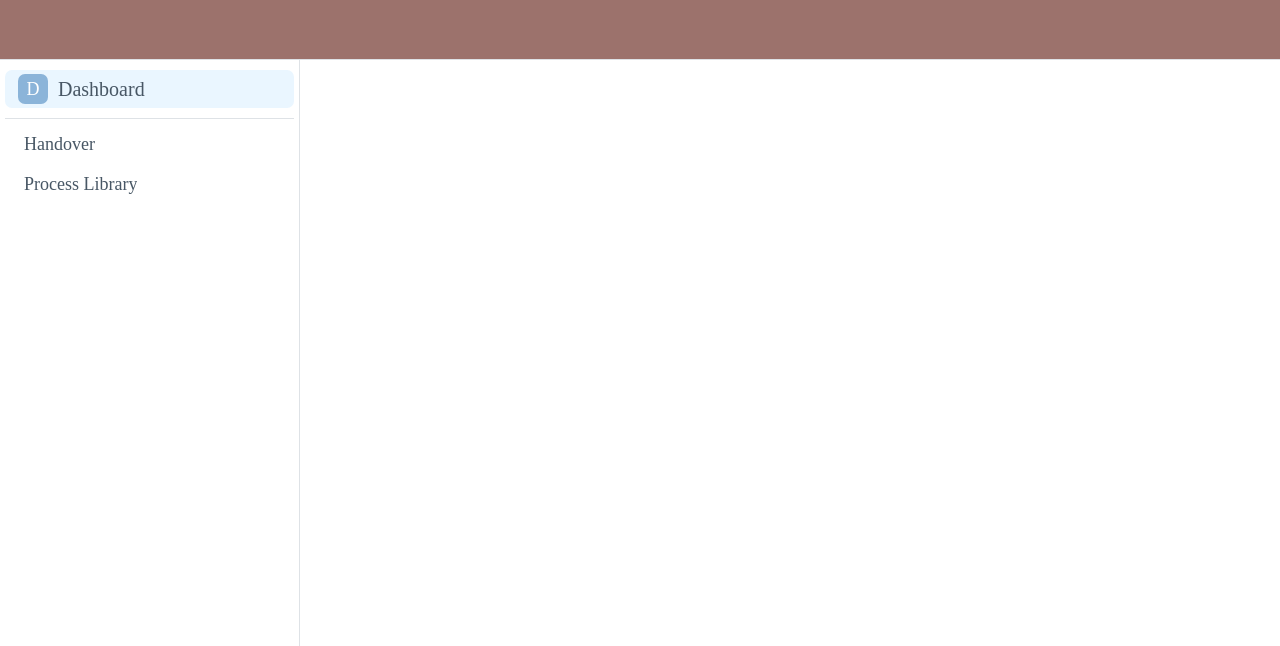
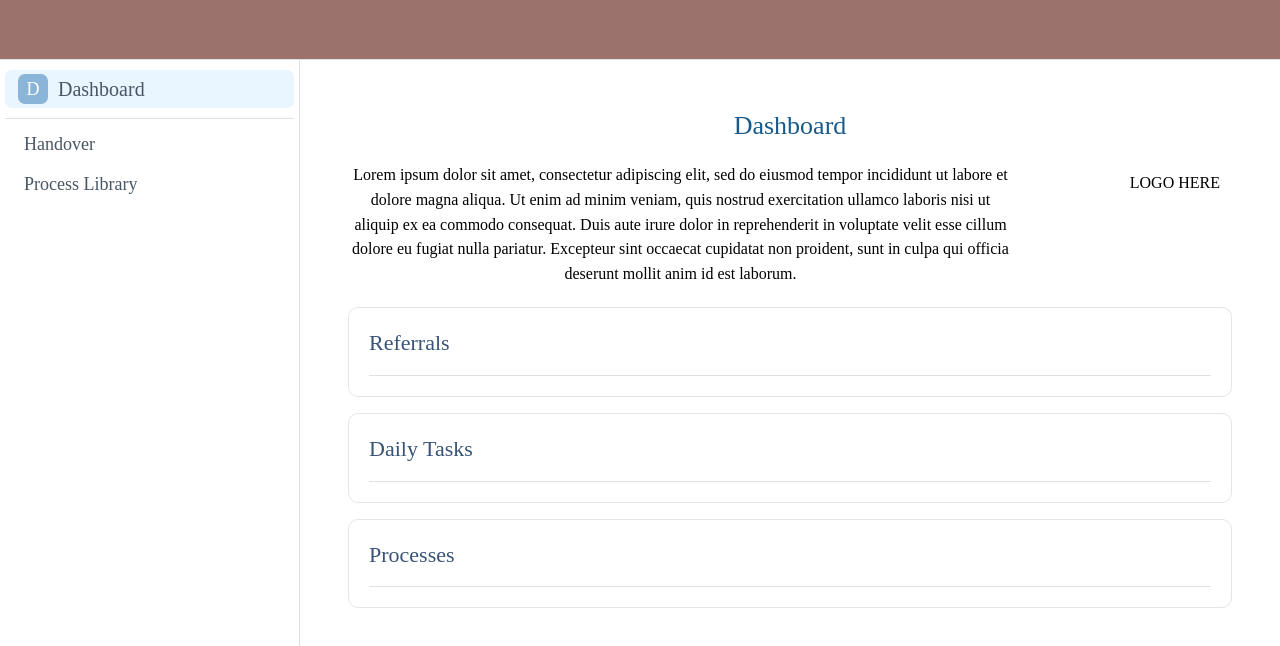
Before and after one commit to KLanger98/Handover, a React (Vite) app in the folder client/: page / in a window 1280 px wide. Shown: the top 646 px of the page. Built offline with nearby package versions, Linux system fonts and the light colour scheme; a web font is replaced by a local one.

Commit message:
Creating Tasks Object - Created Container for use as wrapping main section and created Dashbaord page

```diff
--- a/client/src/App.jsx
+++ b/client/src/App.jsx
@@ -1,5 +1,6 @@
 // import { useState } from 'react'
 import { Header, Navbar } from './containers';
+import { Dashboard } from './pages'
 import { MantineProvider, AppShell, Burger } from '@mantine/core'
 import { useDisclosure } from '@mantine/hooks';
 import {theme} from './theme';
@@ -53,6 +54,8 @@ function App() {
 
       <AppShell.Main >
 
+        <Dashboard />
+
       </AppShell.Main>
     </AppShell>
     </MantineProvider>
--- /dev/null
+++ b/client/src/components/Container.jsx
@@ -0,0 +1,20 @@
+
+
+const Container = ({ children }) => {
+  return (
+    <div style={{
+        display: 'block',
+        width: "100%",
+        padding: '20px',
+        border: '1px solid',
+        borderColor: 'rgba(0, 0, 0, .10)',
+        borderRadius: 'var(--mantine-radius-md)'
+        }}>
+
+        {children}
+
+    </div>
+  )
+}
+
+export default Container
--- /dev/null
+++ b/client/src/components/Task/Task.jsx
@@ -0,0 +1,18 @@
+import { Stack, Title, Divider } from '@mantine/core'
+import { Container } from '../' //I made my own container for styling purposes
+
+const Task = ({ title='', tasks = [] }) => {
+  return (
+    <Container>
+        <Stack>
+        <Title order={3} c='blue-grey.9' align='left'>
+        {title}
+        </Title>
+        <Divider />
+
+        </Stack>
+    </Container>
+  )
+}
+
+export default Task
--- a/client/src/components/index.js
+++ b/client/src/components/index.js
@@ -1,2 +1,4 @@
 export { default as HomeSquareIcon } from './HomeSquareIcon'
 export { default as HomeButton } from  './HomeButton'
+export { default as Task } from './Task/Task'
+export {default as Container } from './Container'
--- /dev/null
+++ b/client/src/pages/Dashboard.jsx
@@ -0,0 +1,69 @@
+import { useMantineTheme, Stack, Title, Text, Grid } from '@mantine/core'
+import { useEffect } from 'react'
+import { Task } from '../components'
+const Dashboard = () => {
+    const theme = useMantineTheme();
+
+    //Create a Task Object
+    //     2 Types:
+    //     - Clicking Opens Module with Details: Title, Desc, Processes
+    //     - Clicking Completes the task
+    // Both are tasks that can be completed but the former must have a click on the checkbox to be completed
+    // {
+    // title,
+    // desc,
+    // processes: []
+    // user: User Object (name, profileImg)
+    // }
+    // Create a Task Object that has the commonalities
+    // Extend it to create one with differences
+    const referrals = [
+        {
+            title: "Bennedict has fallen",
+            desc: "Fortunately, for the kingdom, Bennedict has finally fallen.",
+        },
+        {
+            title: "Sir Ian is sore on le caboose",
+            desc: "Got hurt bum, need a lil rub (on the bum).",
+        },
+    ]
+    useEffect(()=> {
+
+    }, [])
+
+  return (
+    <Stack>
+        <Title order={2} c='columbia-blue.9'>
+            Dashboard
+        </Title>
+
+        {/* Main Notes */}
+        <Grid p="sm" width="50%" justify='left'>
+            <Grid.Col p={0} span={9}>
+                <Text>
+                Lorem ipsum dolor sit amet, consectetur adipiscing elit, sed do eiusmod tempor incididunt ut labore et dolore magna aliqua. Ut enim ad minim veniam, quis nostrud exercitation ullamco laboris nisi ut aliquip ex ea commodo consequat. Duis aute irure dolor in reprehenderit in voluptate velit esse cillum dolore eu fugiat nulla pariatur. Excepteur sint occaecat cupidatat non proident, sunt in culpa qui officia deserunt mollit anim id est laborum.
+                </Text>
+            </Grid.Col>
+            <Grid.Col span={3} align="right">
+                LOGO HERE
+            </Grid.Col>
+        </Grid>
+
+        {/* Referrals */}
+
+        {/*
+
+        */}
+
+        <Task title="Referrals" tasks={referrals} />
+
+        <Task title="Daily Tasks" />
+
+        <Task title="Processes" />
+
+
+    </Stack>
+  )
+}
+
+export default Dashboard
--- /dev/null
+++ b/client/src/pages/index.js
@@ -0,0 +1 @@
+export { default as Dashboard } from './Dashboard'
--- a/client/src/theme.jsx
+++ b/client/src/theme.jsx
@@ -90,6 +90,10 @@ export const theme = createTheme({
     },
     headings: {
         sizes: {
+            h2: {
+                fontWeight: 400,
+                c: 'columbia-blue.2'
+            },
             h3: {
                 fontWeight: 400
             },
```
Also changed, not shown: client/src/components/Task/Task.scss (added).
